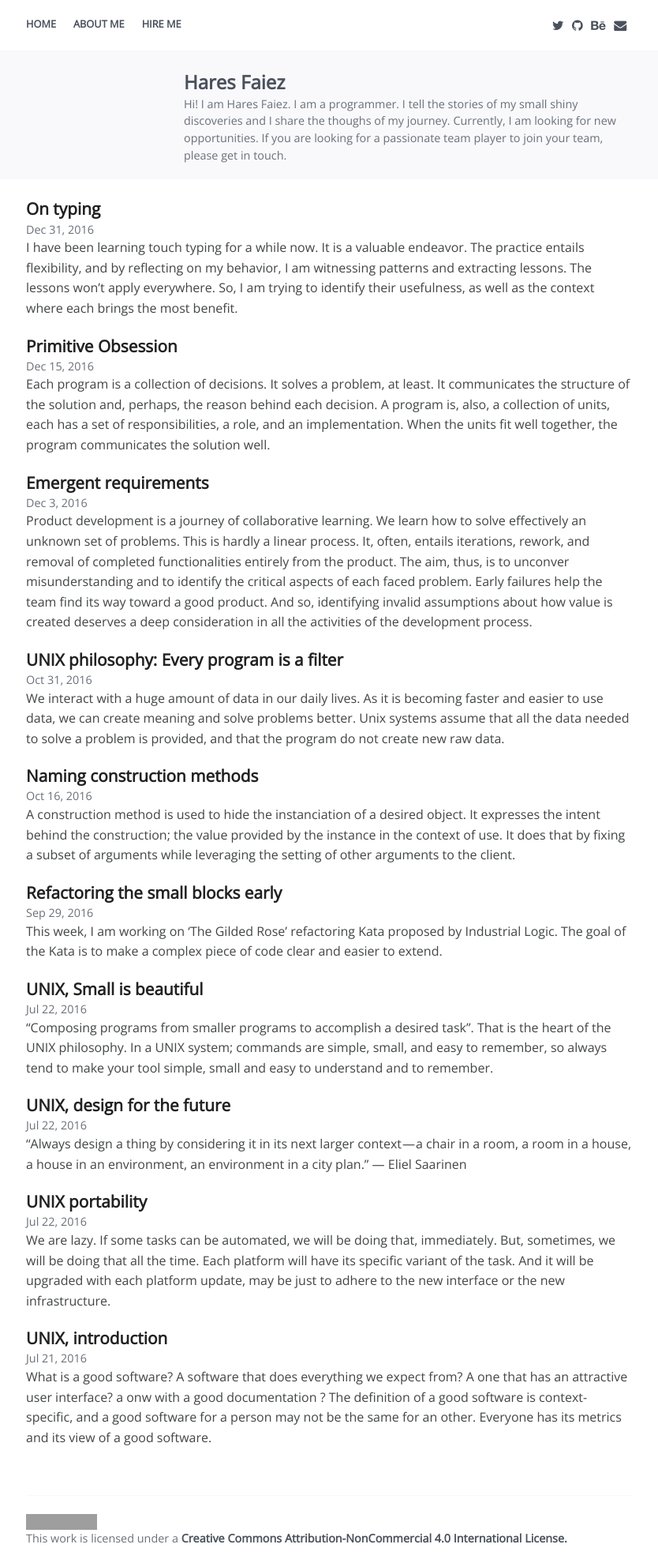
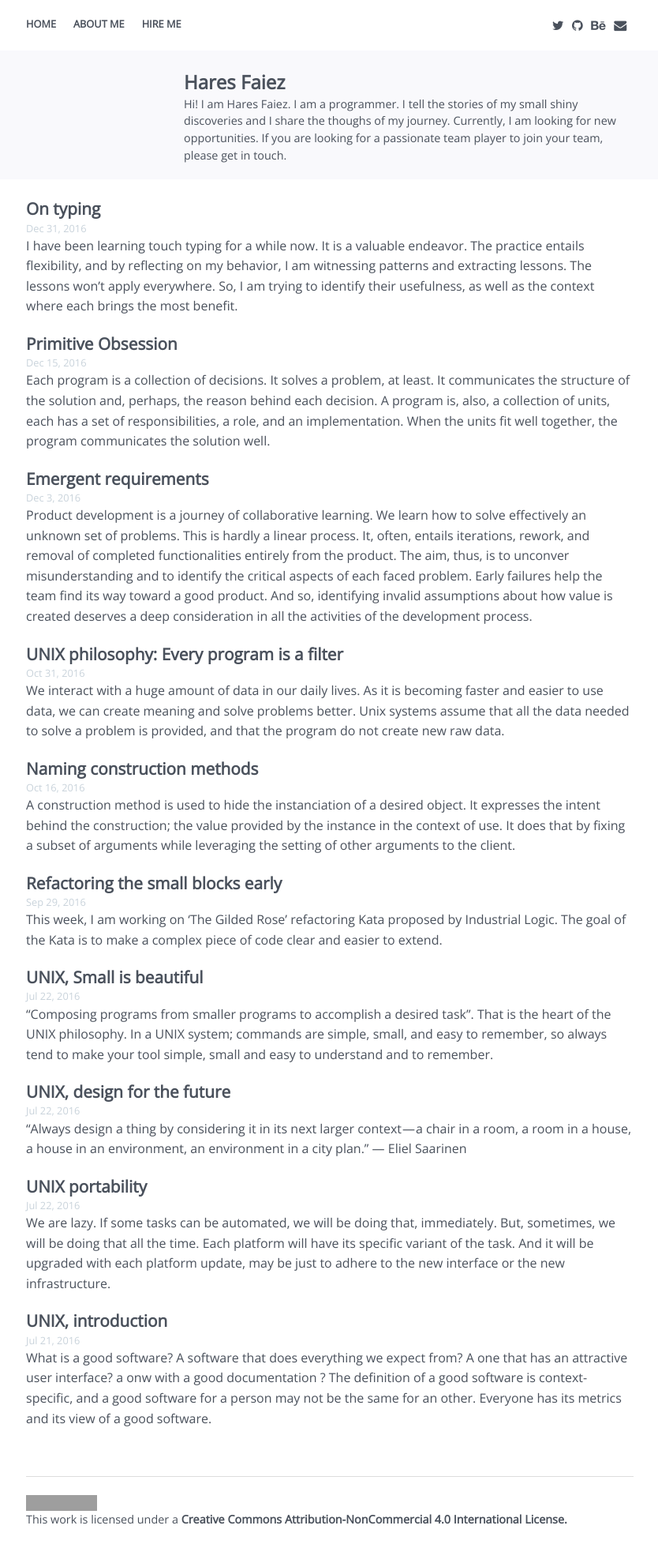
Before and after one commit to haresfaiez/haresfaiez.github.io, a Jekyll site: the page built from index.html, in a window 1280 px wide. Shown: the whole page at 79% size, without its empty margins (222-1056 px from the left). Built offline with Jekyll 4.4.1, drawn with Linux system fonts in a browser that asks for light colours; some web fonts are replaced; after the commit the page ends 1955 px from its top, so only the background shows below that; grey boxes are pictures that could not be loaded.

Commit message:
Change the color palette

```diff
--- a/_includes/posts.html
+++ b/_includes/posts.html
@@ -7,7 +7,7 @@
 	  {{ post.title }}
 	</a>
       </h3>
-      <aside>
+      <aside class='details'>
 	{{ post.date | date: "%b %-d, %Y" }}
       </aside>
       {{ post.excerpt }}
--- a/_sass/custom/_color.scss
+++ b/_sass/custom/_color.scss
@@ -1,56 +1,48 @@
-$primary-color	      : #4A515C;
-$hover-color          : #6A7079;
+$bg-color         : #FFFFFF;
 
-$primary-color_dark   : #212121;
-$primary-color_light  : #424546;
-$bg-color             : #FFFFFF;
-$block-bg-color       : #1F2226;
-$highligthed-bloc-bg  : #F9F9FC;
+$primary-color    : #4A515C;
+$hover-color      : #666D79;
+$hover-color_light: #C9D3DB;
 
-
-$hr-border-color: $highligthed-bloc-bg;
+$hover-bg         : #F9F9FC;
 
 aside {
-  color: $hover-color;
+  color: $primary-color;
 }
 
 // Blocks
 .bloc > .headline {
-  color: $primary-color_light;
+  color: $primary-color;
 }
 
 .highligthed-bloc {
-  background-color: $highligthed-bloc-bg;
+  background-color: $hover-bg;
 }
 
 // Text blocks
-.text-bloc > .primary_bright {
-  color: $primary-color_dark;
+.text-bloc > p {
+  color: $primary-color;
 }
 
 .text-bloc > .accent a {
-  color: $primary-color_dark;
+  color: $primary-color;
 }
 
 .text-bloc > .accent a:hover {
-  color: $primary-color_light;
-}
-
-.text-bloc > small {
   color: $hover-color;
 }
 
-.text-bloc > p {
- color: $primary-color_light;
+.text-bloc aside {
+  color: $hover-color_light;
 }
 
 // Code
 .highlighter-rouge {
-  background: $block-bg-color;
+  background: $primary-color;
 }
 
 .highlighter-rouge code {
   background: none;
-  color:      $bg-color;
+  color:      $hover-color;
   border:     none;
 }
--- a/_sass/custom/_typography.scss
+++ b/_sass/custom/_typography.scss
@@ -41,3 +41,7 @@ h1 {
 h2, h3, h4, h5, h6 {
   @include header;
 }
+
+.text-bloc aside {
+  font-size: $tiny-font-size;
+}
```
Also changed, not shown: README.md.
